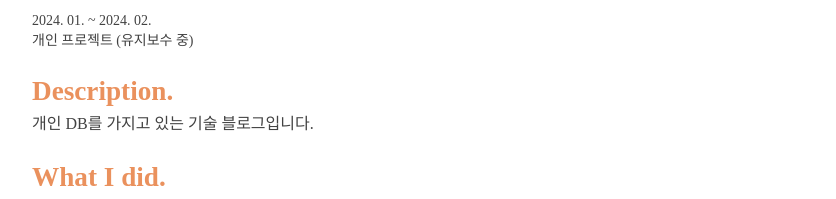
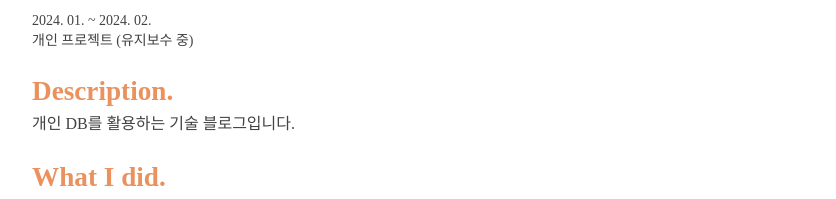
Before and after one commit to jeheecheon/resume, a React (Vite) app: page / in a window 1280 px wide. Shown: the part 2070-2269 px from the top of the page, without its empty margins (220-1056 px from the left). Built offline with nearby package versions, Linux system fonts and the light colour scheme; a web font is replaced by a local one.

Commit message:
style: 이력서 수정

```diff
--- a/src/app/page.tsx
+++ b/src/app/page.tsx
@@ -255,7 +255,7 @@ Page.Projects = function Projects() {
                 <div>
                     <h4 className="mt-5 text-theme-1">Description</h4>
                     <p className="leading-[1.6rem]">
-                        개인 DB를 가지고 있는 기술 블로그입니다.
+                        개인 DB를 활용하는 기술 블로그입니다.
                     </p>
                 </div>
 
```
